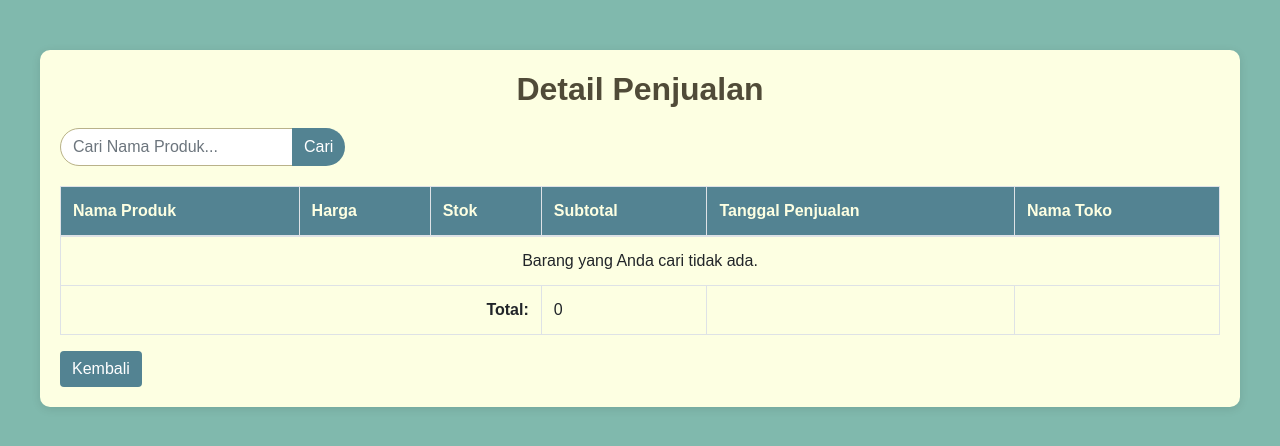
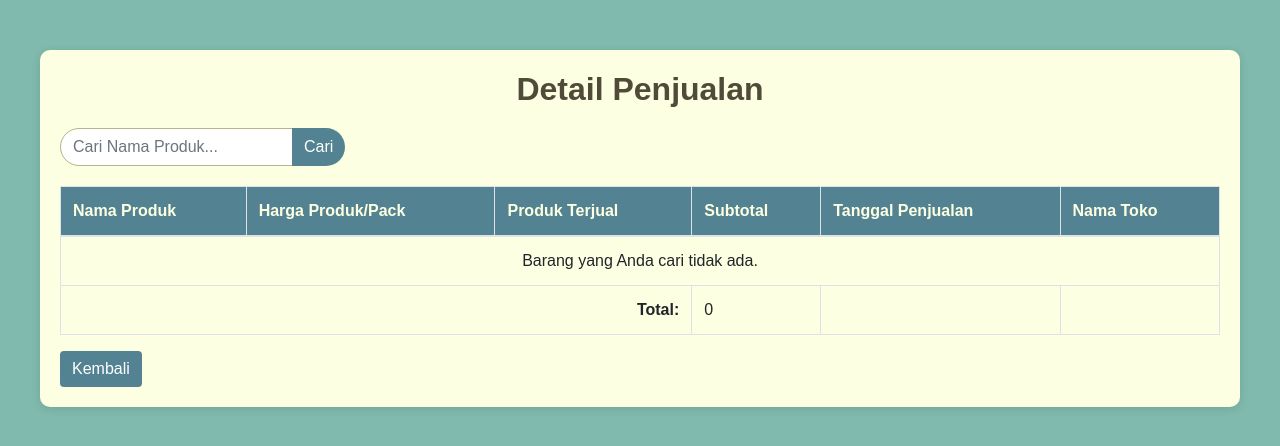
Before and after one commit to nadinnn15/nadin_ujikom, a PHP site: page /detail_penjualan.php in a window 1280 px wide. Shown: the part 98-544 px from the top of the page. Run offline with PHP 8.4, Linux system fonts and the light colour scheme; data that the repository does not hold is empty.

Commit message:
detail_penjualan.php

```diff
--- a/detail_penjualan.php
+++ b/detail_penjualan.php
@@ -165,8 +165,8 @@ foreach ($result as $row) {
         <thead>
             <tr>
                 <th>Nama Produk</th>
-                <th>Harga</th>
-                <th>Stok</th>
+                <th>Harga Produk/Pack</th>
+                <th>Produk Terjual</th></th>
                 <th>Subtotal</th>
                 <th>Tanggal Penjualan</th>
                 <th>Nama Toko</th>
```
